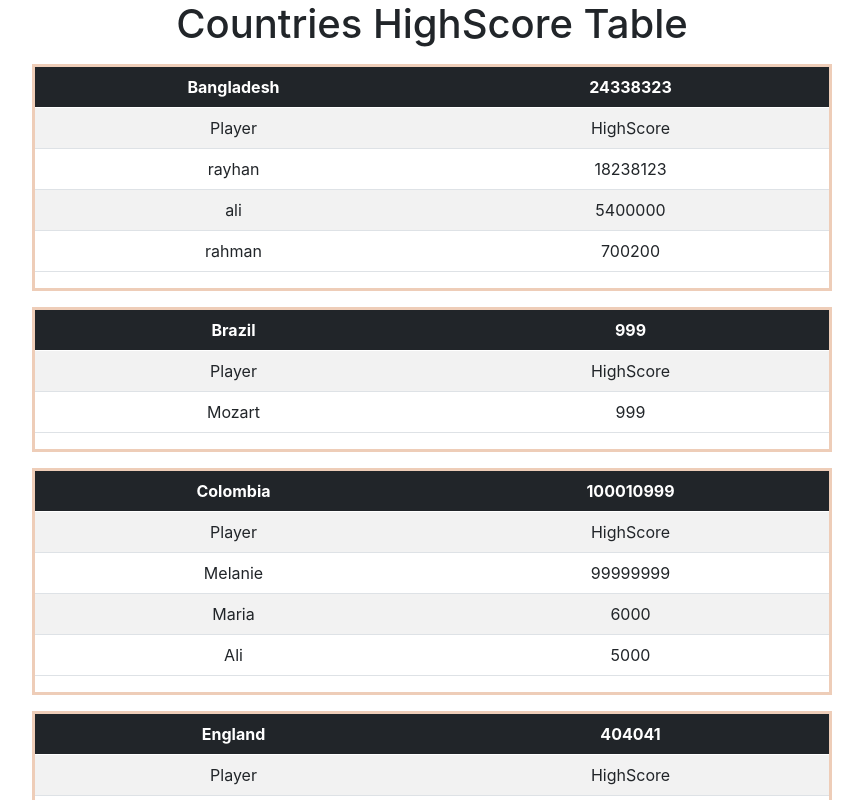
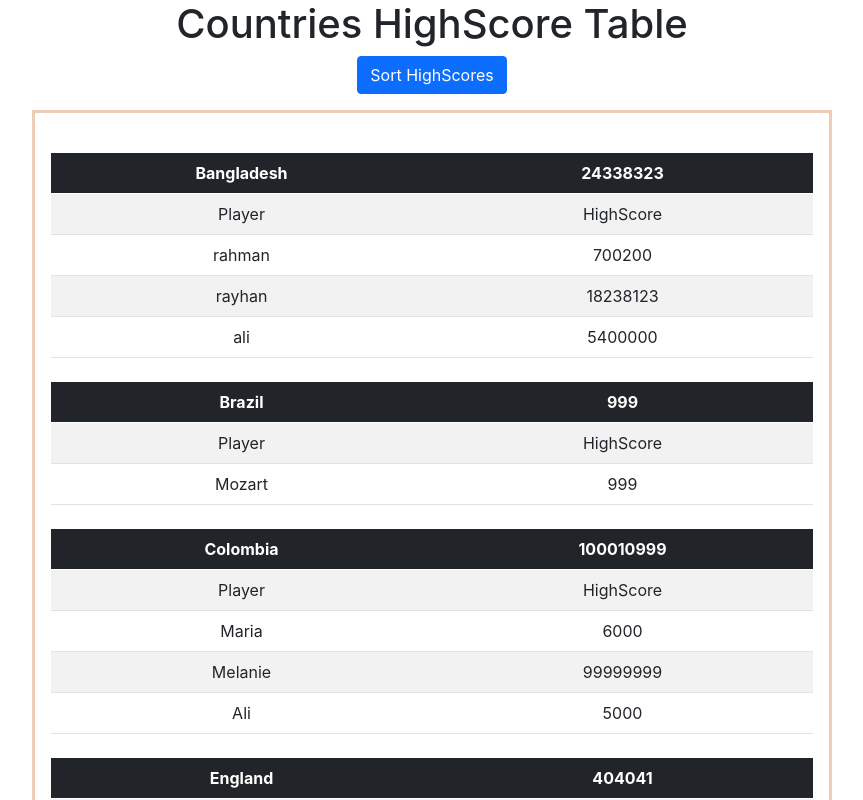
Before and after one commit to iTrip23/highScoresTable, a React (Create React App) app: page / in a window 1280 px wide. Shown: the top 800 px of the page, without its empty margins (208-1071 px from the left). Built offline with nearby package versions, Linux system fonts and the light colour scheme.

Commit message:
added sorting button

```diff
--- a/public/index.html
+++ b/public/index.html
@@ -27,7 +27,7 @@
       work correctly both with client-side routing and a non-root public URL.
       Learn how to configure a non-root public URL by running `npm run build`.
     -->
-    <title>React App</title>
+    <title>HighScore Table</title>
   </head>
   <body>
     <noscript>You need to enable JavaScript to run this app.</noscript>
--- a/src/App.js
+++ b/src/App.js
@@ -1,12 +1,20 @@
-import React from 'react';
+import React, { useState } from 'react';
 import './App.css';
 import allCountryScores from './data/countries.js';
 import HighScoreTable from './HighScoreTable.js';
+console.log(allCountryScores);
 
 function App() {
+	const [sort, setSort] = useState(true);
+	const SortHighScores = () => {
+		sort ? allCountryScores.map(country => country.scores.sort((a, b) => a.s - b.s).reverse())
+			: allCountryScores.map(country => country.scores.sort((a, b) => a.s - b.s))
+		setSort(!sort)
+	};
 	return (
 		<div className="App">
 			<h1>Countries HighScore Table</h1>
+			<button className='btn btn-primary' onClick={SortHighScores}>Sort HighScores</button>
 			<HighScoreTable AllHighScores={allCountryScores} />
 		</div>
 	);
--- a/src/HighScoreTable.js
+++ b/src/HighScoreTable.js
@@ -1,23 +1,13 @@
 const HighScoreTable = props => (
-	<>
+	<div className='tableContainer mx-auto p-3 m-3'>
 		{props.AllHighScores.sort(
-			(a, b) => {
-				if (a.name.toLowerCase() < b.name.toLowerCase()) { return -1 }
-				if (a.name.toLowerCase() > b.name.toLowerCase()) { return 1 }
-				return 0;
-			}
-		).map(country => {
-			let sum = 0;
-			for (let score of country.scores) {
-				sum += score.s
-			}
-			return (
-				<div className='tableContainer mx-auto m-3'>
-					<table className='table table-striped'>
+			(a, b) => a.name.toLowerCase() < b.name.toLowerCase() ? -1 : 1
+		).map((country, index) => (
+			<table className='table table-striped m-4 mx-auto' key={index}>
 				<thead className='bg-dark text-white'>
 					<tr>
 						<th scope="col">{country.name}</th>
-								<th scope="col">{sum}</th>
+						<th scope="col">{country.totalScore}</th>
 					</tr>
 				</thead>
 				<tbody>
@@ -25,18 +15,17 @@ const HighScoreTable = props => (
 						<td className='w-50'>Player</td>
 						<td className='w-50'>HighScore</td>
 					</tr>
-							{country.scores.sort((a, b) => a.s - b.s).reverse().map(player => (
-								<tr>
+					{country.scores.map((player, index) => (
+						<tr key={index}>
 							<td className='w-50'>{player.n}</td>
 							<td className='w-50'>{player.s}</td>
 						</tr>
 					))}
 				</tbody>
 			</table>
+		)
+		)}
 	</div>
-			)
-		})}
-	</>
 )
 
 export default HighScoreTable;
--- a/src/data/countries.js
+++ b/src/data/countries.js
@@ -31,4 +31,12 @@ let allCountryScores = [
     },
 ];
 
+const setCountryTotalScore = countries => countries.map(country => {
+    let sumOfScores = 0;
+    for (let i = 0; i < country.scores.length; i++) sumOfScores += Number(country.scores[i].s)
+    country.totalScore = sumOfScores;
+    return 'Done, coffee time'
+})
+setCountryTotalScore(allCountryScores);
+
 export default allCountryScores;
```
Lines whose indentation alone changed are shown as unchanged.
